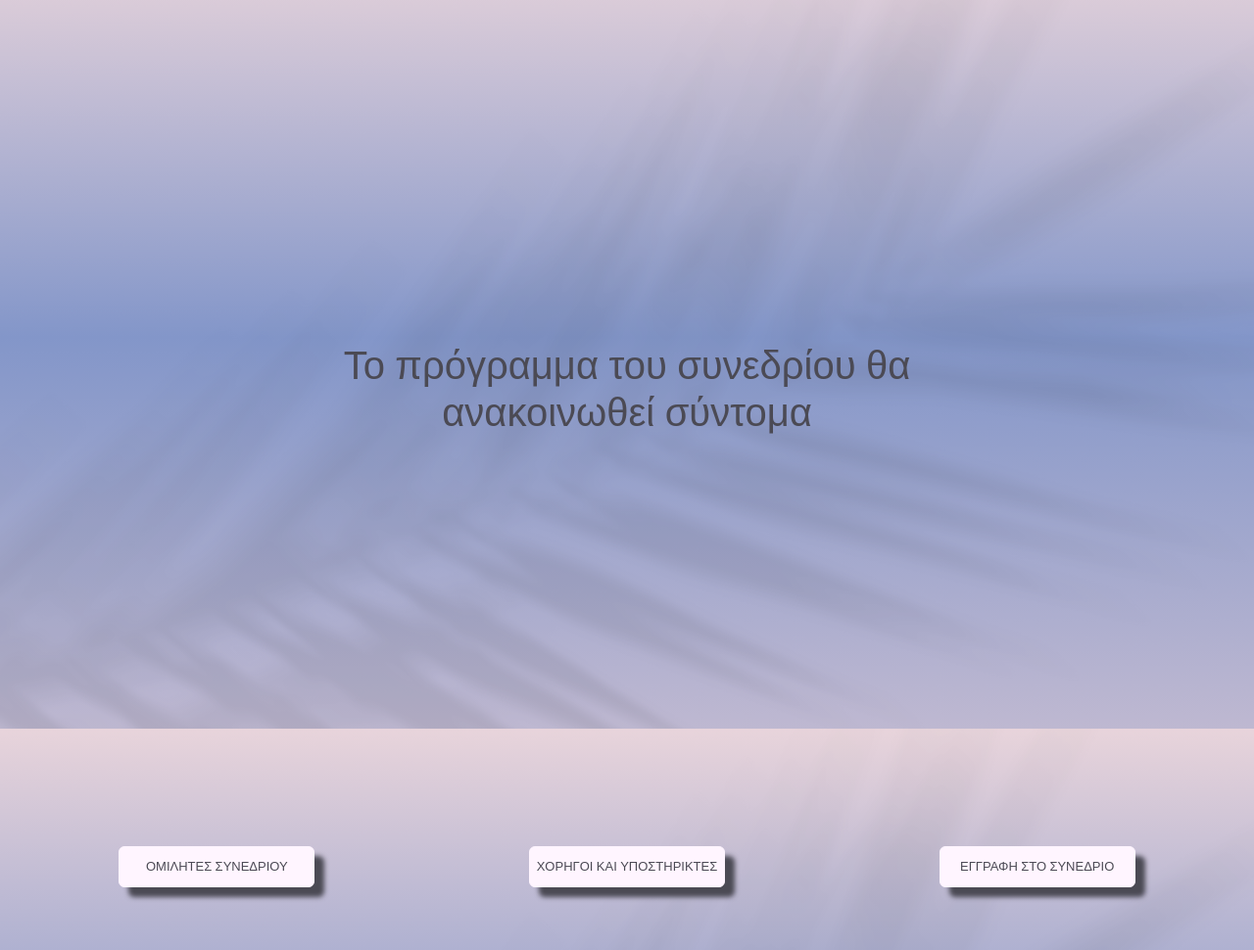
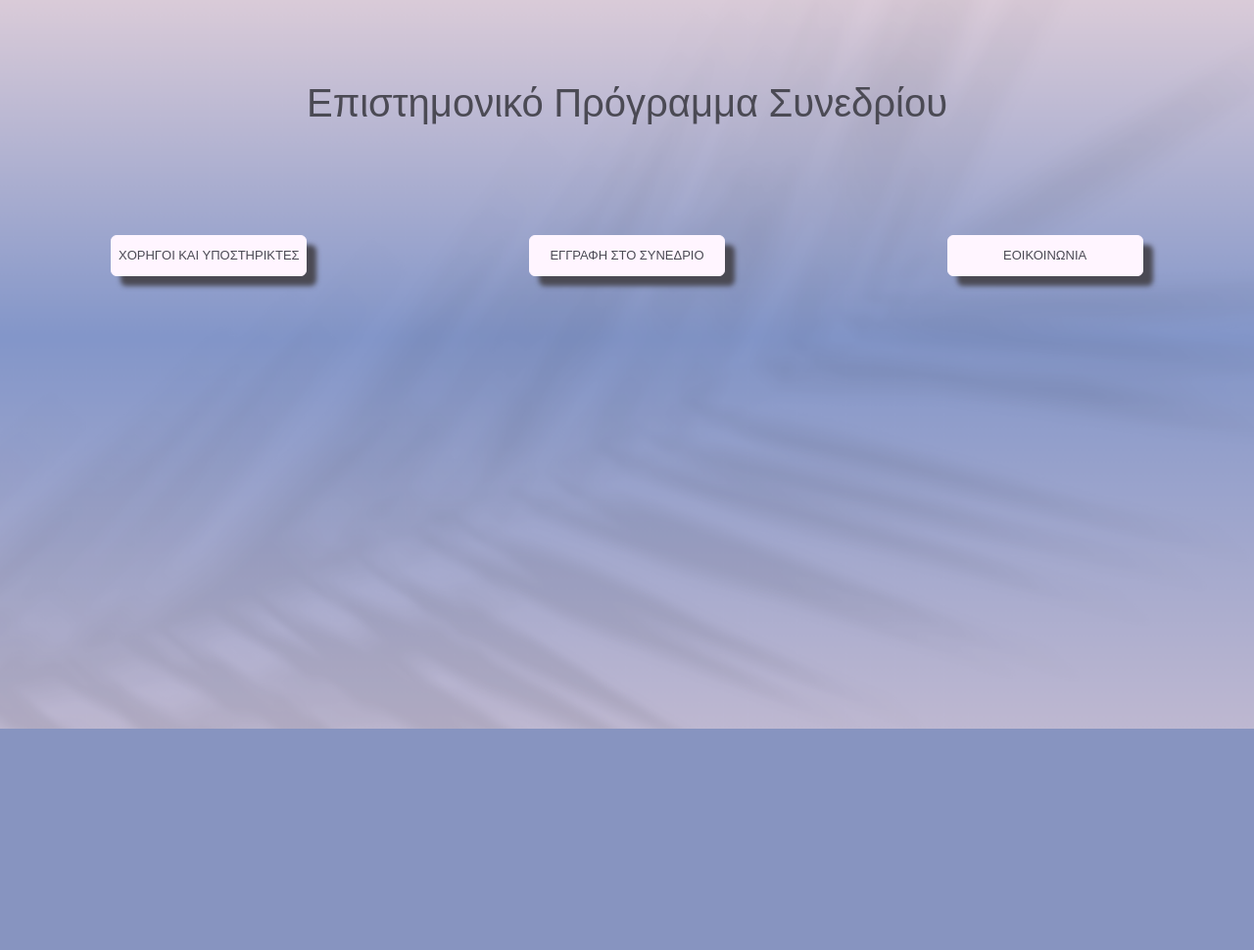
Before and after one commit to parides55/medical-conference, a Django app: a page that uses conference/templates/conference/conference_schedule.html in a window 1280 px wide. Shown: the part 56-1026 px from the top of the page at 98% size. After the commit the page ends 800 px from the top, so only its background shows below. Run offline with Django 5.2, Linux system fonts and the light colour scheme; parts of the project's set-up code (start-up, migrations or seed data) failed here and were passed over.

Commit message:
add initial structure and cta buttons

```diff
--- a/conference/templates/conference/conference_schedule.html
+++ b/conference/templates/conference/conference_schedule.html
@@ -2,26 +2,31 @@
 
 {% load static %}
 
-{% url 'speakers' as speakers_url %}
+{% url 'contact_us' as contact_us_url %}
 {% url 'sponsors' as sponsors_url %}
 {% url 'registration' as registration_url %}
 
 {% block content %}
 
-<div class="container-fluid animate__animated animate__zoomIn animate__slower">
-    <div class="row align-content-center justify-content-center" style="height: 100vh;">
-        <div class="col-6">
-            <h1>Το πρόγραμμα του συνεδρίου θα ανακοινωθεί σύντομα</h1>
+<section id="schedule-title">
+    <div class="container-fluid">
+        <div class="row my-5 justify-content-center mt-4 animate__animated animate__zoomIn animate__slow">
+            <div class="col-9">
+                <h1 class="my-5">Επιστημονικό Πρόγραμμα Συνεδρίου</h1>
+            </div>
         </div>
     </div>
-    <div class="row">
-        <div class="col d-flex flex-column align-items-center flex-md-row justify-content-around my-5">
-            <a href="{% url 'speakers' %}" class="btn btn-light cta-btn">ΟΜΙΛΗΤΕΣ ΣΥΝΕΔΡΙΟΥ</a>
-            <a href="{% url 'sponsors' %}" class="btn btn-light cta-btn">ΧΟΡΗΓΟΙ ΚΑΙ ΥΠΟΣΤΗΡΙΚΤΕΣ</a>
-            <a href="https://registrations.oracleartvision.gr/registration-form-medical-conference-of-the-association-of-parents-friends-of-children-with-heart-disease/ " target=_blank class="btn btn-light cta-btn">ΕΓΓΡΑΦΗ ΣΤΟ ΣΥΝΕΔΡΙΟ</a>
-        </div>
-    </div>
-</div>
+</section>
+
+<section id="schedule"></section>
 
 
+<section id="cta-links">
+    <div class="col d-flex flex-column align-items-center flex-md-row justify-content-around my-5">
+        <a href="{% url 'sponsors' %}" class="btn btn-light cta-btn">ΧΟΡΗΓΟΙ ΚΑΙ ΥΠΟΣΤΗΡΙΚΤΕΣ</a>
+        <a href="https://registrations.oracleartvision.gr/registration-form-medical-conference-of-the-association-of-parents-friends-of-children-with-heart-disease/ " target=_blank class="btn btn-light cta-btn">ΕΓΓΡΑΦΗ ΣΤΟ ΣΥΝΕΔΡΙΟ</a>
+        <a href="{% url 'contact_us' %}" class="btn btn-light cta-btn">ΕΟΙΚΟΙΝΩΝΙΑ</a>
+    </div>
+</section>
+
 {% endblock %}
```
